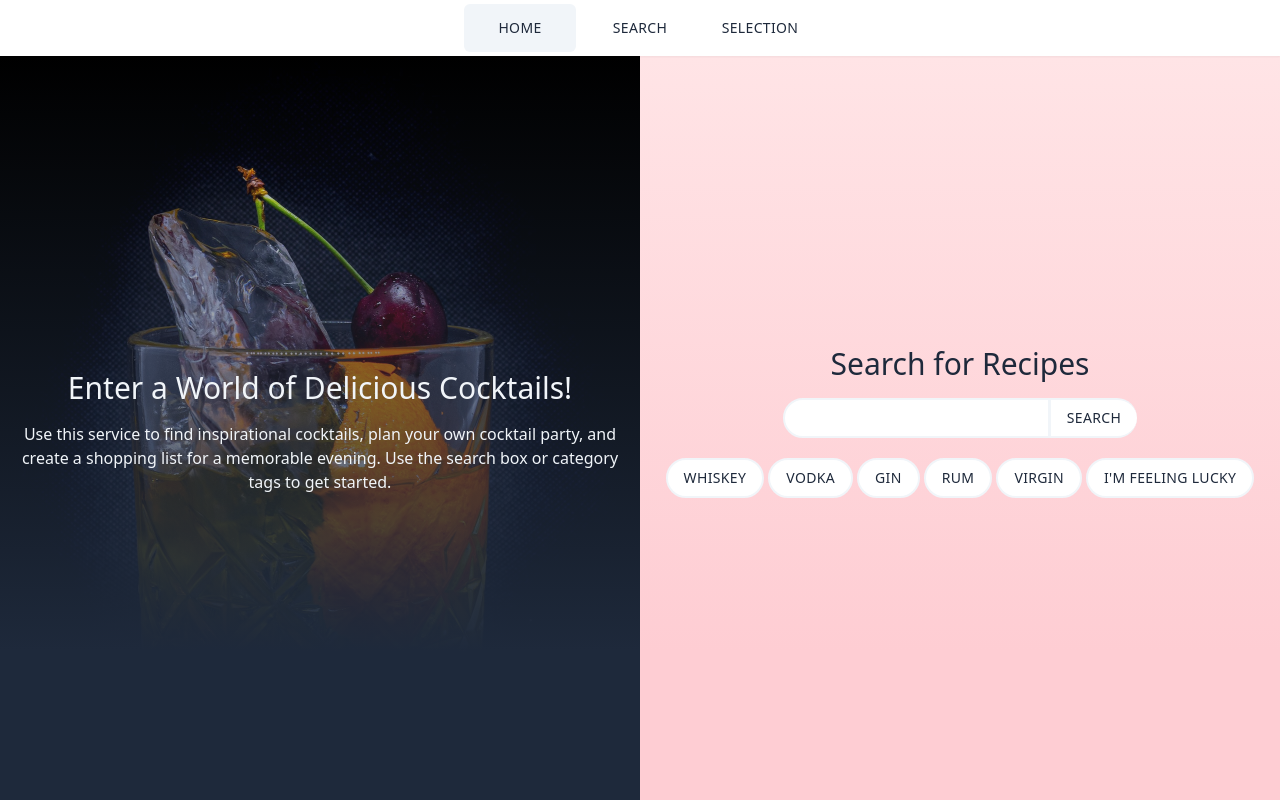
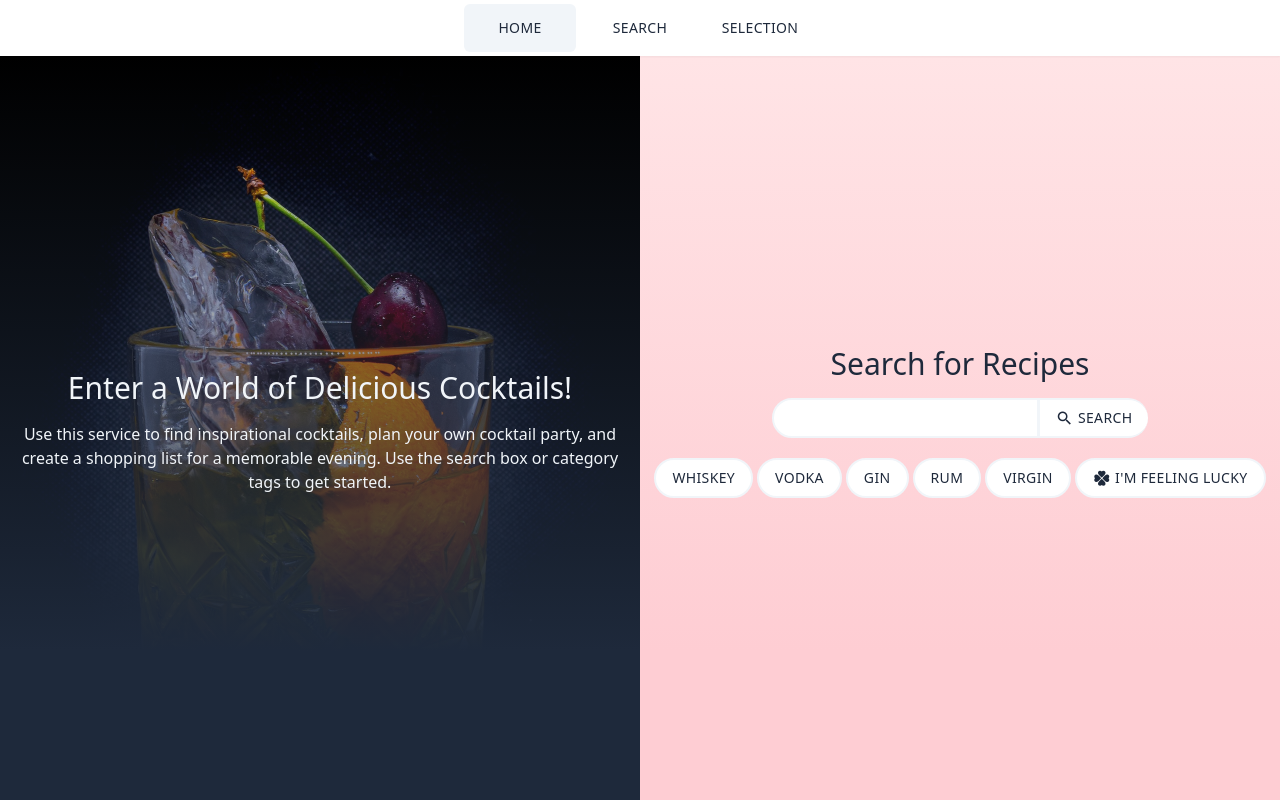
Before and after one commit to ajuvonen/kippis, a Vue app: page / in a window 1280 px wide. Built offline with nearby package versions, Linux system fonts and the light colour scheme.

Commit message:
Add minor style changes

```diff
--- a/src/assets/main.scss
+++ b/src/assets/main.scss
@@ -20,13 +20,17 @@
   }
 
   button, a.link-button {
-    @apply mb-1 text-sm uppercase tracking-wide transition-colors ease-in-out bg-white;
+    @apply flex justify-center items-center mb-1 text-sm uppercase tracking-wide transition-colors ease-in-out bg-white;
 
     &:hover {
       @apply bg-slate-800 text-white cursor-pointer border-slate-800;
     }
 
     + button, + a.link-button {
+      @apply ml-1;
+    }
+
+    * + * {
       @apply ml-1;
     }
   }
--- a/src/components/NavigationMenu.vue
+++ b/src/components/NavigationMenu.vue
@@ -15,10 +15,10 @@ const {selection} = storeToRefs(useCocktailStore());
       <RouterLink class="relative" to="/selection">
         {{ t('menu.selection') }}
         <div
-          v-if="selection.length"
-          class="absolute top-0 right-0 w-4 h-4 text-white text-center bg-red-600 text-xs rounded-full"
+          v-if="selection.size"
+          class="absolute flex justify-center align-center pb-[0.15rem] top-0 right-0 w-4 h-4 text-white text-center bg-red-600 text-xs rounded-full"
         >
-          {{ selection.length }}
+          {{ selection.size }}
         </div>
       </RouterLink>
     </ul>
--- a/src/components/SearchField.vue
+++ b/src/components/SearchField.vue
@@ -4,6 +4,7 @@ import {useRoute, useRouter} from 'vue-router';
 import {useI18n} from 'vue-i18n';
 import {ALCOHOLS} from '@/utils/constants';
 import LinkButton from '@/components/LinkButton.vue';
+import IconComponent from '@/components/IconComponent.vue';
 
 const router = useRouter();
 const route = useRoute();
@@ -32,7 +33,8 @@ onMounted(() => {
       class="relative rounded-tl-none rounded-bl-none"
       @click="router.push({name: 'search', query: {searchString}})"
     >
-      {{ t('searchField.search') }}
+      <IconComponent icon="magnify" />
+      <span>{{ t('searchField.search') }}</span>
     </button>
   </div>
   <ul class="flex flex-wrap justify-center" :aria-label="t('searchField.tagListTitle')">
@@ -42,7 +44,10 @@ onMounted(() => {
       </LinkButton>
     </li>
     <li>
-      <button>{{ t('searchField.random') }}</button>
+      <button>
+        <IconComponent icon="clover" />
+        <span>{{ t('searchField.random') }}</span>
+      </button>
     </li>
   </ul>
 </template>
```
